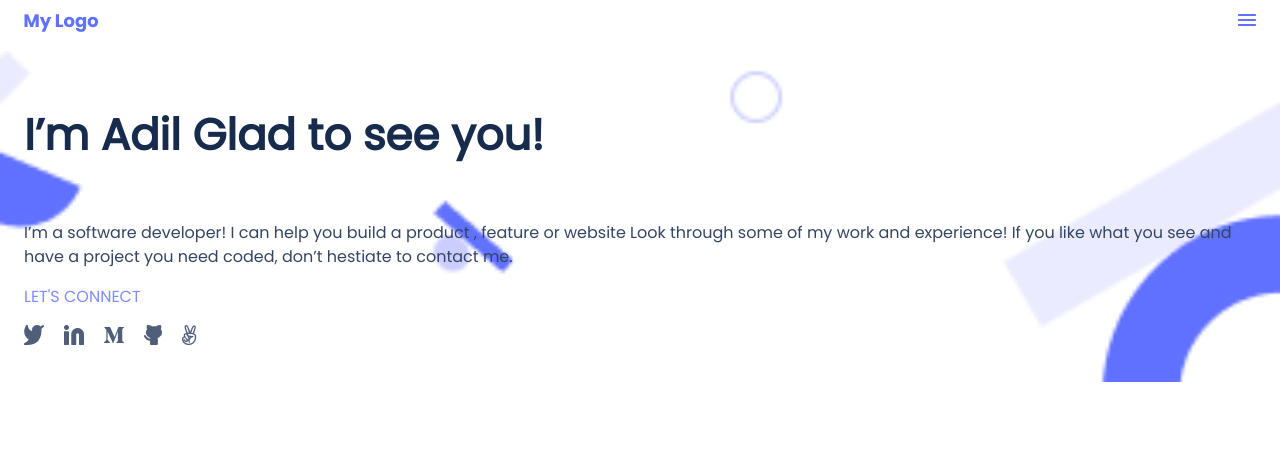
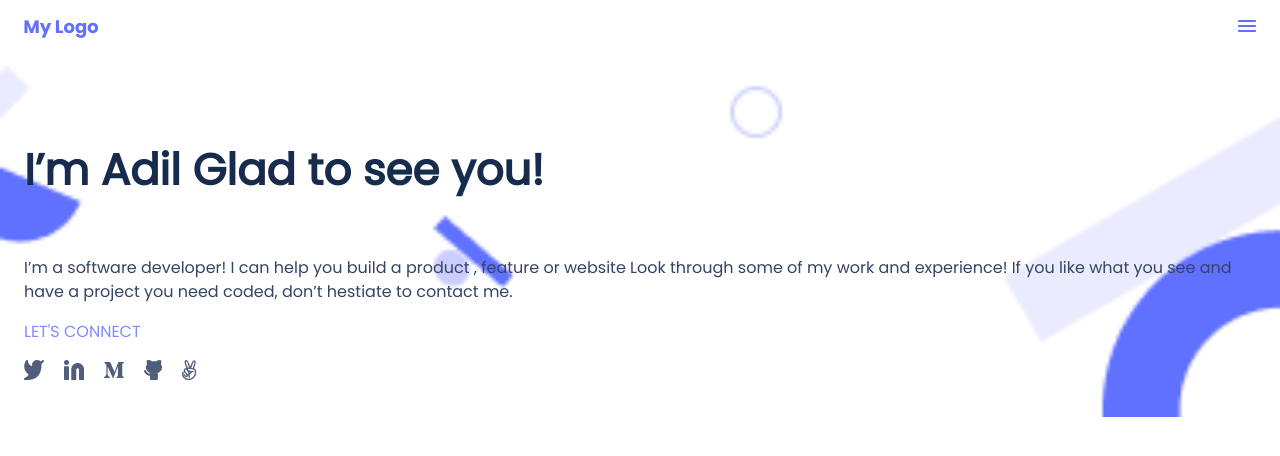
Before and after one commit to nxn404-n/Portfolio-M1, a plain HTML site: page index.html in a window 1280 px wide. Drawn offline with Linux system fonts and the light colour scheme.

Commit message:
Fixed design

```diff
--- a/style.css
+++ b/style.css
@@ -24,6 +24,7 @@ body {
   line-height: 68px;
   text-align: left;
   color: #172b4d;
+  padding-top: 20px;
 }
 
 .headline #smallText {
@@ -62,7 +63,7 @@ body {
 }
 
 nav {
-  padding: 14px 24px 12px;
+  padding: 20px 24px 21px;
   background-color: #fff;
   display: flex;
   justify-content: space-between;
```
